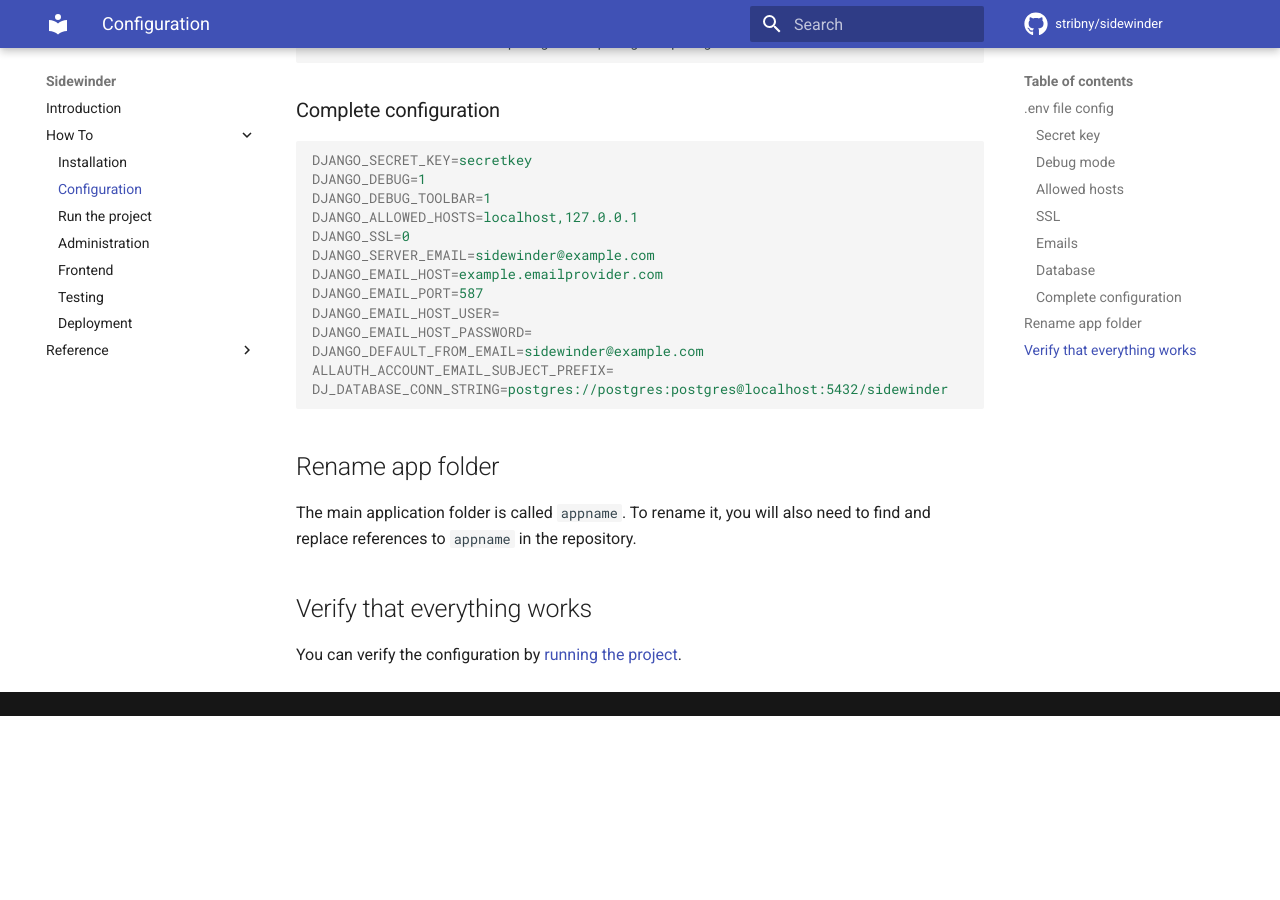
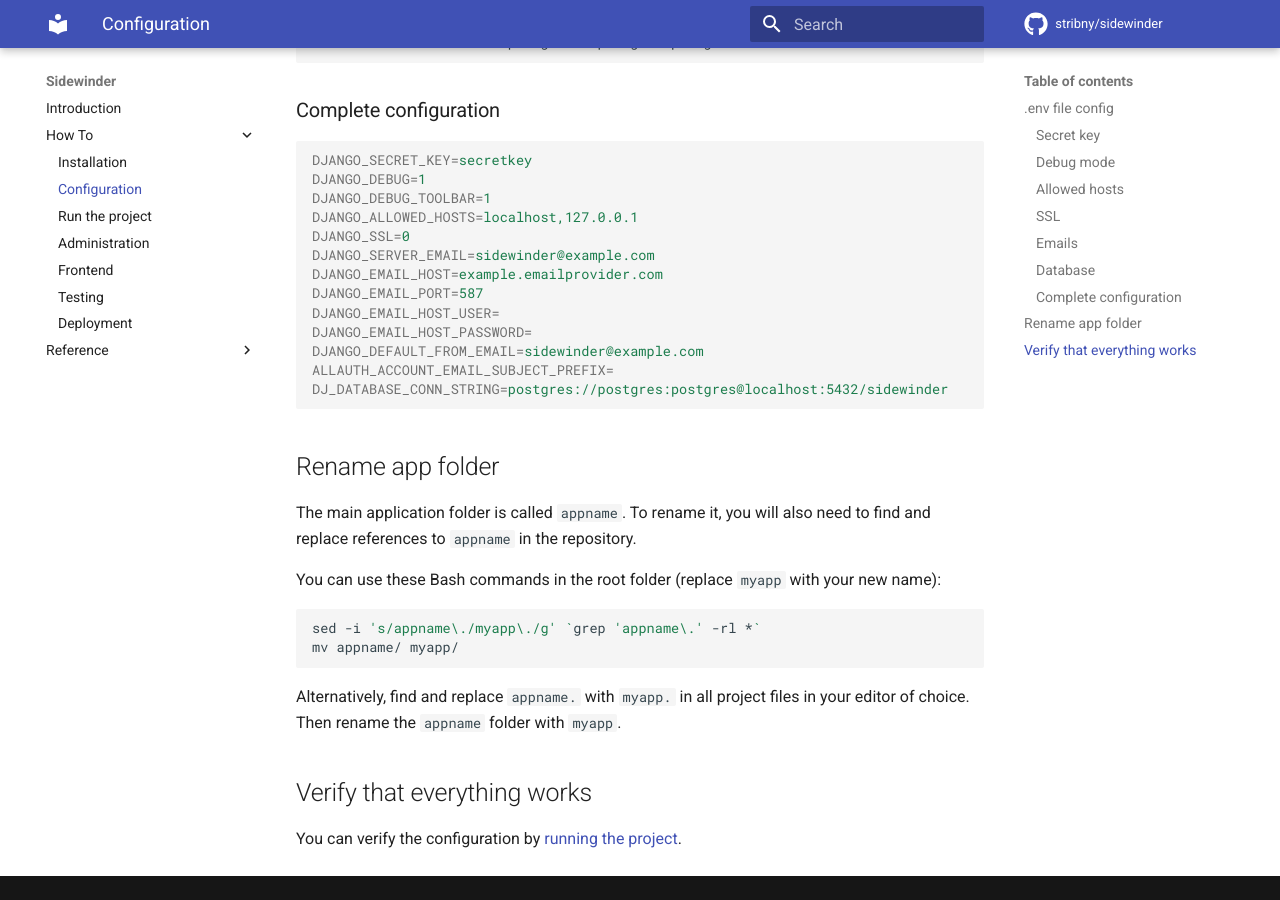
Before and after one commit to stribny/sidewinder, an MkDocs documentation site: the page built from docs/howto/configuration.md, in a window 1280 px wide and 900 px high, scrolled down 1587 px. Built offline with MkDocs 1.6.1 and Material for MkDocs 9.7.7, drawn with Linux system fonts in a browser that asks for light colours; comment, search, counter and statistics services are not loaded; before the commit the page ends 2303 px from its top, so only the background shows below that.

Commit message:
docs: Provide instructions to rename the project

````diff
--- a/docs/howto/configuration.md
+++ b/docs/howto/configuration.md
@@ -94,6 +94,15 @@ DJ_DATABASE_CONN_STRING=postgres://postgres:postgres@localhost:5432/sidewinder
 
 The main application folder is called `appname`. To rename it, you will also need to find and replace references to `appname` in the repository.
 
+You can use these Bash commands in the root folder (replace `myapp` with your new name):
+
+```bash
+sed -i 's/appname\./myapp\./g' `grep 'appname\.' -rl *`
+mv appname/ myapp/
+```
+
+Alternatively, find and replace `appname.` with `myapp.` in all project files in your editor of choice. Then rename the `appname` folder with `myapp`.
+
 ## Verify that everything works
 
 You can verify the configuration by [running the project](run.md).
````
